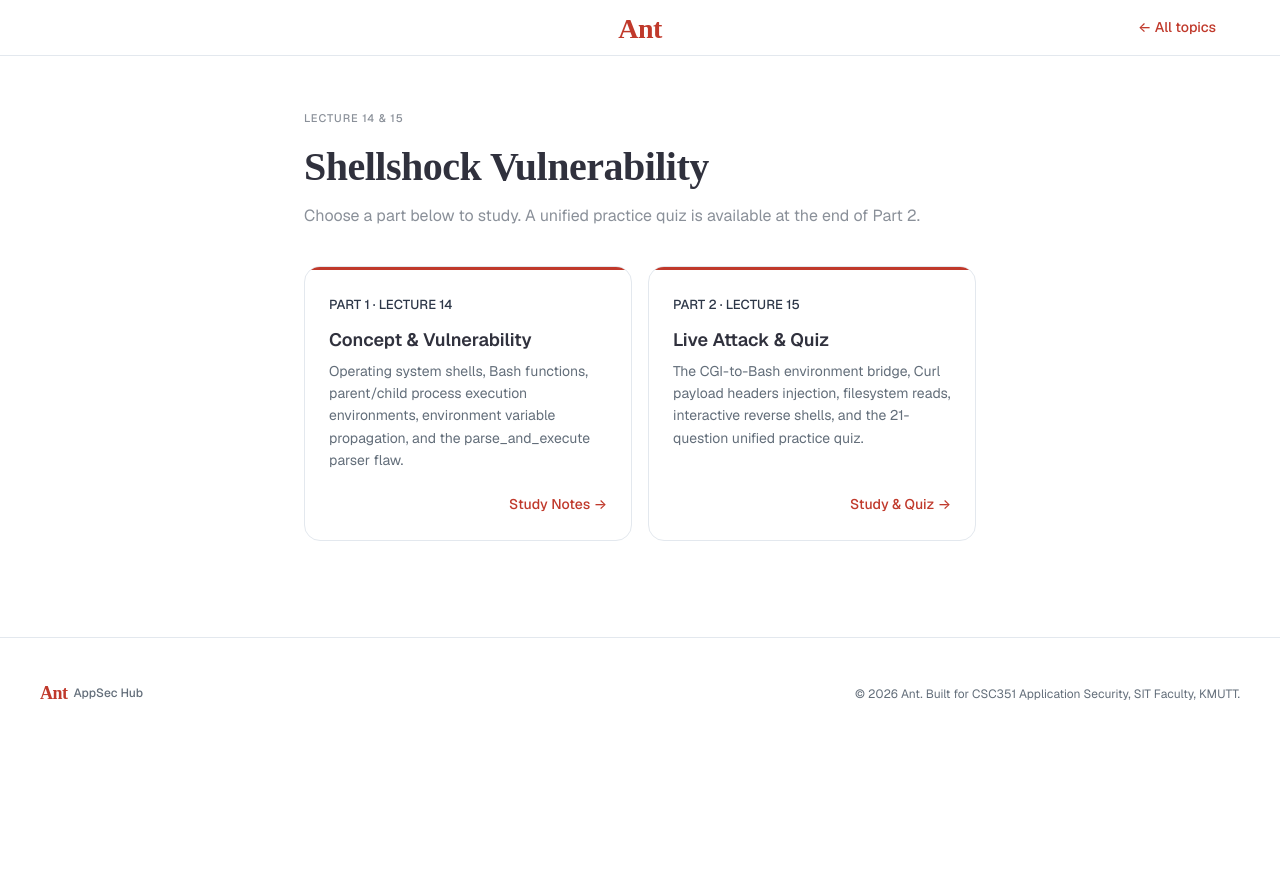
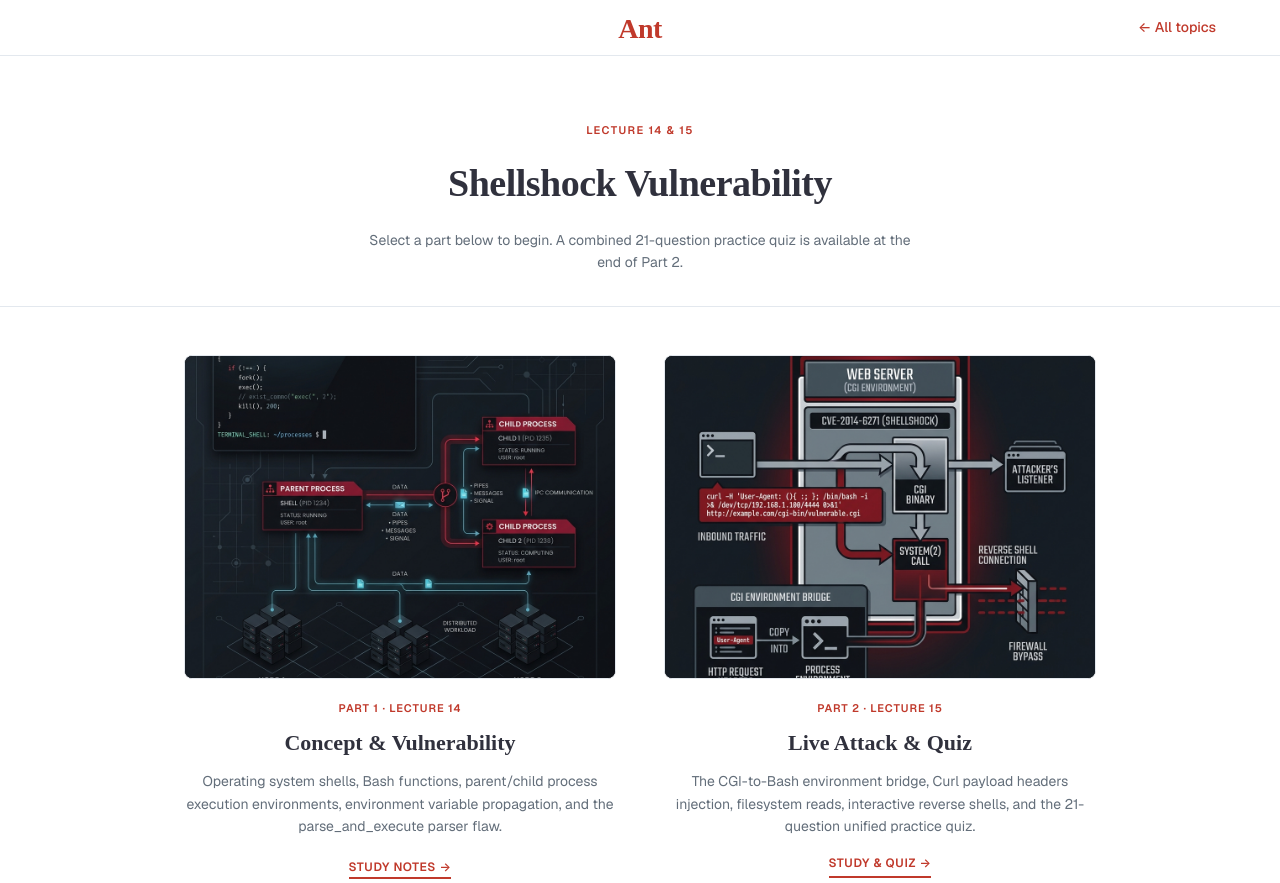
Before and after one commit to Ant227/csc351-study, a website: page shellshock.html in a window 1280 px wide. Shown: the top 883 px of the page. Before the commit the page ends 800 px from the top, so only its background shows below. Drawn offline with nearby package versions, Linux system fonts and the light colour scheme.

Commit message:
design: redesign shellshock.html as an elegant fine art gallery selector with custom illustrative graphics

```diff
--- a/shellshock.html
+++ b/shellshock.html
@@ -5,6 +5,13 @@
   <meta name="viewport" content="width=device-width, initial-scale=1.0">
   <title>Shellshock Topic Hub — CSC351</title>
   <link rel="stylesheet" href="shared/style.css">
+  <style>
+    @media (min-width: 768px) {
+      .topic-gallery-grid {
+        grid-template-columns: 1fr 1fr !important;
+      }
+    }
+  </style>
 </head>
 <body>
 
@@ -16,37 +23,47 @@
     </div>
   </nav>
 
-  <!-- Hero -->
-  <div class="hero" style="padding-top: 48px;">
-    <span class="hero-eyebrow">LECTURE 14 & 15</span>
-    <h1 class="hero-title" style="font-family: 'DM Serif Display', serif;">Shellshock Vulnerability</h1>
-    <p class="hero-sub">Choose a part below to study. A unified practice quiz is available at the end of Part 2.</p>
+  <!-- Hero / Header Section (Inspired by Mennour fine art gallery) -->
+  <div style="text-align: center; margin-top: 60px; margin-bottom: 48px; border-bottom: 1px solid var(--border); padding-bottom: 32px;">
+    <span style="font-size: 11px; font-weight: 600; text-transform: uppercase; letter-spacing: 0.12em; color: var(--accent);">LECTURE 14 & 15</span>
+    <h1 style="font-family: 'DM Serif Display', serif; font-size: 38px; color: var(--text-primary); margin-top: 8px; margin-bottom: 12px; letter-spacing: -0.5px;">Shellshock Vulnerability</h1>
+    <p style="font-size: 14px; color: var(--text-secondary); max-width: 600px; margin: 0 auto; line-height: 1.6; padding: 0 16px;">
+      Select a part below to begin. A combined 21-question practice quiz is available at the end of Part 2.
+    </p>
   </div>
 
-  <!-- Cards Grid -->
-  <div class="topic-grid" style="margin-top: 36px;">
+  <!-- Gallery Grid (Curated fine-art style borderless columns) -->
+  <div class="topic-gallery-grid" style="display: grid; grid-template-columns: 1fr; gap: 48px; max-width: 960px; margin: 0 auto 80px; padding: 0 24px;">
 
-    <!-- Part 1 Card -->
-    <a class="topic-card" href="shellshock-part1.html" style="text-decoration: none; color: inherit;">
-      <div class="topic-card-body">
-        <div style="font-size: 13px; color: #2d3748; font-weight: 500; margin-bottom: 0.75rem;">PART 1 · LECTURE 14</div>
-        <div class="topic-card-title">Concept & Vulnerability</div>
-        <div class="topic-card-desc">Operating system shells, Bash functions, parent/child process execution environments, environment variable propagation, and the parse_and_execute parser flaw.</div>
-        <div class="topic-card-footer">
-          <span class="topic-card-link">Study Notes →</span>
-        </div>
+    <!-- Part 1 Column -->
+    <a href="shellshock-part1.html" style="text-decoration: none; color: inherit; display: flex; flex-direction: column; group;">
+      <div style="border: 1px solid var(--border); border-radius: var(--radius-md); overflow: hidden; background: #000; aspect-ratio: 4/3; display: flex; align-items: center; justify-content: center; transition: transform 0.3s ease, box-shadow 0.3s ease; cursor: pointer;" onmouseover="this.style.transform='translateY(-4px)'; this.style.boxShadow='var(--shadow-card)';" onmouseout="this.style.transform='none'; this.style.boxShadow='none';">
+        <img src="shared/images/shellshock_part1.png" alt="Part 1 Illustration" style="width: 100%; height: 100%; object-fit: cover;">
+      </div>
+      <div style="text-align: center; margin-top: 20px;">
+        <div style="font-size: 11px; font-weight: 600; color: var(--accent); letter-spacing: 0.08em; text-transform: uppercase; margin-bottom: 6px;">PART 1 · LECTURE 14</div>
+        <h2 style="font-family: 'DM Serif Display', serif; font-size: 22px; color: var(--text-primary); font-weight: 700; margin-bottom: 8px;">Concept & Vulnerability</h2>
+        <p style="font-size: 14px; color: var(--text-secondary); line-height: 1.6; max-width: 440px; margin: 0 auto 16px;">
+          Operating system shells, Bash functions, parent/child process execution environments, environment variable propagation, and the parse_and_execute parser flaw.
+        </p>
+        <span style="font-size: 12px; font-weight: 600; color: var(--accent); letter-spacing: 0.05em; text-transform: uppercase; border-bottom: 2px solid var(--accent); padding-bottom: 2px;">Study Notes →</span>
       </div>
     </a>
 
-    <!-- Part 2 Card -->
-    <a class="topic-card" href="shellshock-part2.html" style="text-decoration: none; color: inherit;">
-      <div class="topic-card-body">
-        <div style="font-size: 13px; color: #2d3748; font-weight: 500; margin-bottom: 0.75rem;">PART 2 · LECTURE 15</div>
-        <div class="topic-card-title">Live Attack & Quiz</div>
-        <div class="topic-card-desc">The CGI-to-Bash environment bridge, Curl payload headers injection, filesystem reads, interactive reverse shells, and the 21-question unified practice quiz.</div>
-        <div class="topic-card-footer">
-          <span class="score-badge" id="badge-shellshock" style="display:none"></span>
-          <span class="topic-card-link">Study & Quiz →</span>
+    <!-- Part 2 Column -->
+    <a href="shellshock-part2.html" style="text-decoration: none; color: inherit; display: flex; flex-direction: column;">
+      <div style="border: 1px solid var(--border); border-radius: var(--radius-md); overflow: hidden; background: #000; aspect-ratio: 4/3; display: flex; align-items: center; justify-content: center; transition: transform 0.3s ease, box-shadow 0.3s ease; cursor: pointer;" onmouseover="this.style.transform='translateY(-4px)'; this.style.boxShadow='var(--shadow-card)';" onmouseout="this.style.transform='none'; this.style.boxShadow='none';">
+        <img src="shared/images/shellshock_part2.png" alt="Part 2 Illustration" style="width: 100%; height: 100%; object-fit: cover;">
+      </div>
+      <div style="text-align: center; margin-top: 20px;">
+        <div style="font-size: 11px; font-weight: 600; color: var(--accent); letter-spacing: 0.08em; text-transform: uppercase; margin-bottom: 6px;">PART 2 · LECTURE 15</div>
+        <h2 style="font-family: 'DM Serif Display', serif; font-size: 22px; color: var(--text-primary); font-weight: 700; margin-bottom: 8px;">Live Attack & Quiz</h2>
+        <p style="font-size: 14px; color: var(--text-secondary); line-height: 1.6; max-width: 440px; margin: 0 auto 16px;">
+          The CGI-to-Bash environment bridge, Curl payload headers injection, filesystem reads, interactive reverse shells, and the 21-question unified practice quiz.
+        </p>
+        <div style="display: flex; align-items: center; justify-content: center; gap: 8px; margin-bottom: 2px;">
+          <span class="score-badge" id="badge-shellshock" style="display:none; font-size: 10px; padding: 2px 6px; font-weight: 600; background: var(--accent-light); color: var(--accent); border-radius: var(--radius-sm); border: 1px solid var(--border); margin-right: 4px;"></span>
+          <span style="font-size: 12px; font-weight: 600; color: var(--accent); letter-spacing: 0.05em; text-transform: uppercase; border-bottom: 2px solid var(--accent); padding-bottom: 2px;">Study & Quiz →</span>
         </div>
       </div>
     </a>
@@ -72,7 +89,6 @@
     <div class="footer-inner">
       <a class="footer-logo" href="index.html">
         <span class="footer-logo-text">Ant</span>
-        <span class="footer-logo-sub">AppSec Hub</span>
       </a>
       <div class="footer-meta">
         © 2026 Ant. Built for CSC351 Application Security, SIT Faculty, KMUTT.
```
Also changed, not shown: shared/images/shellshock_part1.png (added), shared/images/shellshock_part2.png (added).
